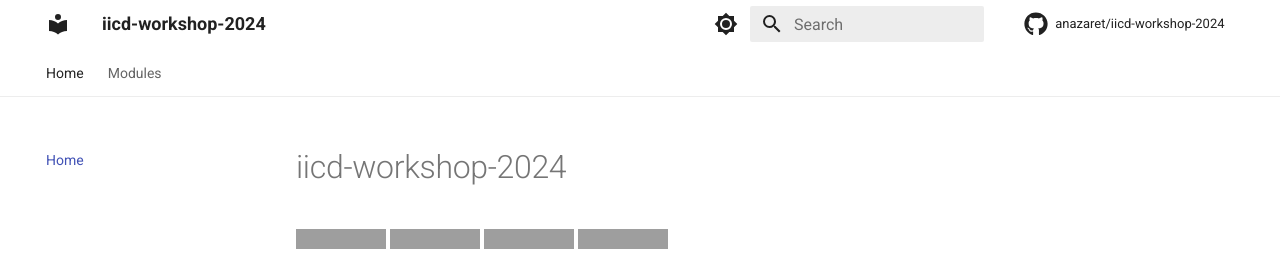
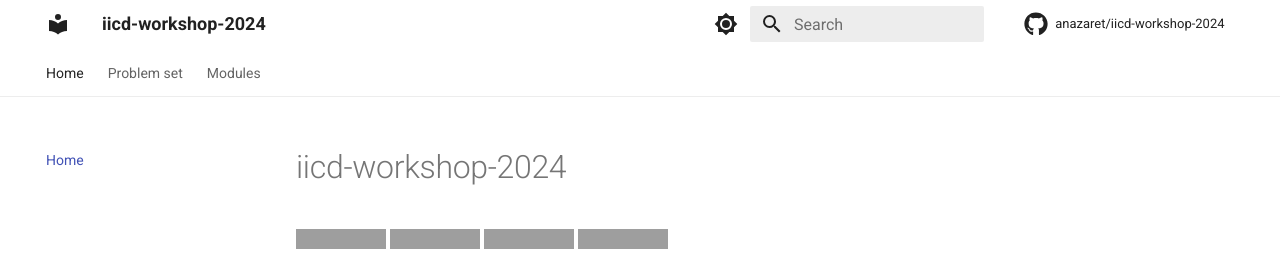
Before and after one commit to ANazaret/iicd-workshop-2024, an MkDocs documentation site: the page built from docs/index.md, in a window 1280 px wide. Shown: the top 257 px of the page. Built offline with MkDocs 1.6.1 and Material for MkDocs 9.7.7, drawn with Linux system fonts in a browser that asks for light colours; comment, search, counter and statistics services are not loaded; grey boxes are pictures that could not be loaded.

Commit message:
support latex doc

```diff
--- a/mkdocs.yml
+++ b/mkdocs.yml
@@ -9,6 +9,7 @@ copyright: Maintained by <a href="https://anazaret.com">Florian</a>.
 
 nav:
   - Home: index.md
+  - Problem set: problem_set.md
   - Modules: modules.md
 plugins:
   - search
@@ -52,3 +53,11 @@ markdown_extensions:
       permalink: true
   - pymdownx.arithmatex:
       generic: true
+
+extra_javascript:
+  - javascripts/katex.js
+  - https://unpkg.com/katex@0/dist/katex.min.js
+  - https://unpkg.com/katex@0/dist/contrib/auto-render.min.js
+
+extra_css:
+  - https://unpkg.com/katex@0/dist/katex.min.css
```
